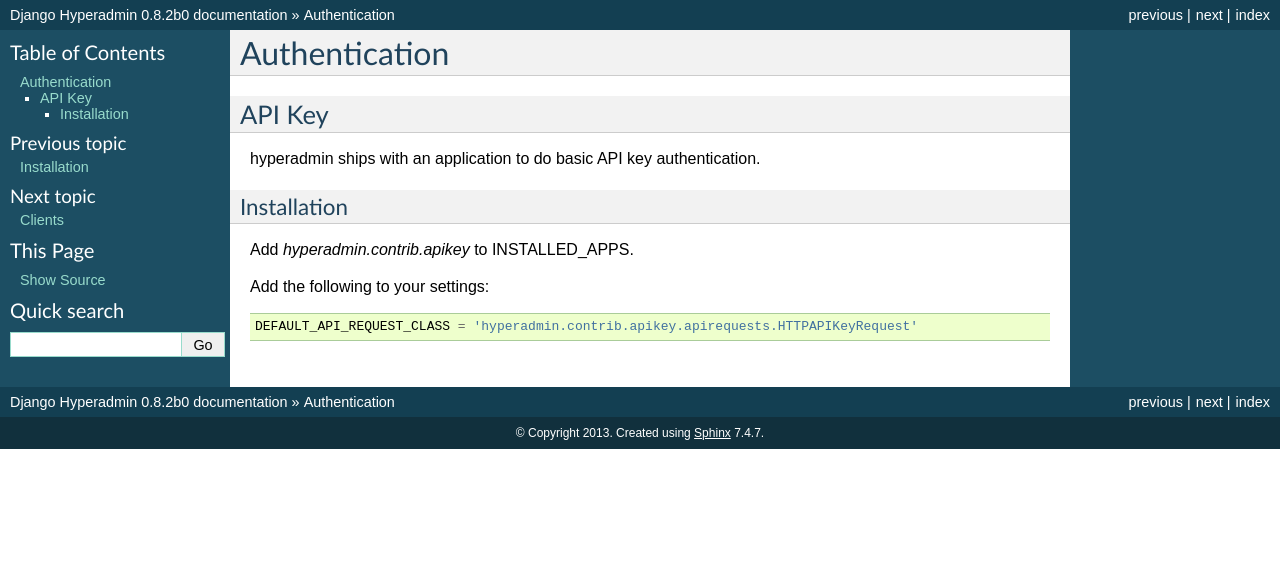
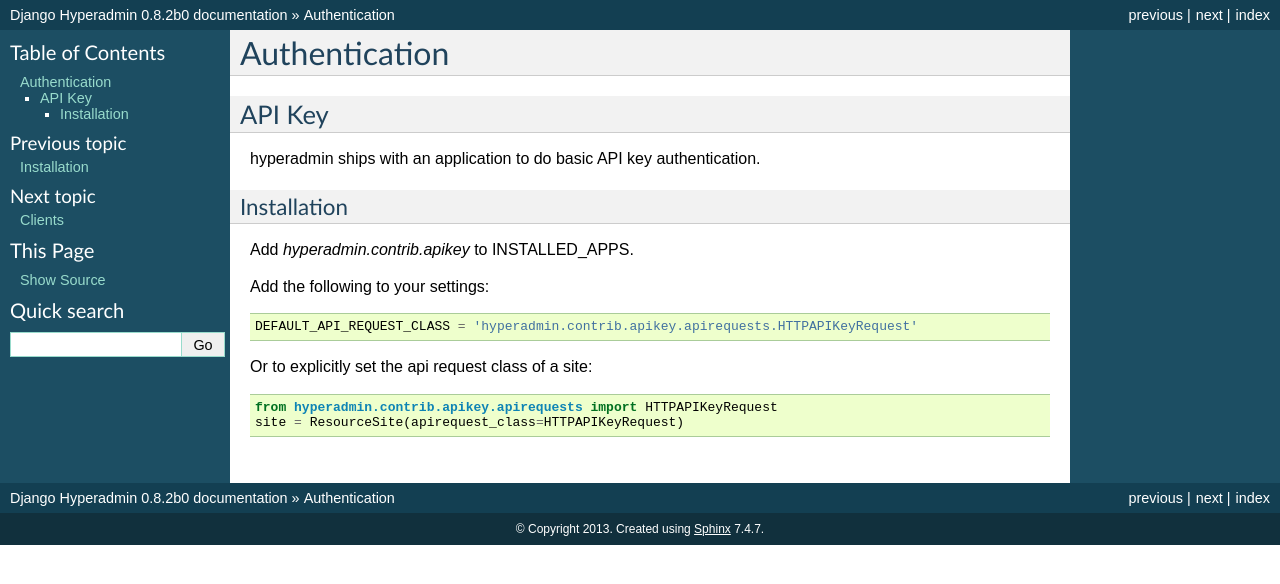
Before and after one commit to zbyte64/django-hyperadmin, a Sphinx documentation site: the page built from docs/source/manual/authentication.rst, in a window 1280 px wide. Shown: the top 584 px of the page. Built offline with Sphinx 7.4.7, drawn with Linux system fonts in a browser that asks for light colours.

Commit message:
docs update [skip-ci]

```diff
--- a/docs/source/manual/authentication.rst
+++ b/docs/source/manual/authentication.rst
@@ -19,3 +19,9 @@
 Add the following to your settings::
 
     DEFAULT_API_REQUEST_CLASS = 'hyperadmin.contrib.apikey.apirequests.HTTPAPIKeyRequest'
+
+
+Or to explicitly set the api request class of a site::
+
+    from hyperadmin.contrib.apikey.apirequests import HTTPAPIKeyRequest
+    site = ResourceSite(apirequest_class=HTTPAPIKeyRequest)
```
